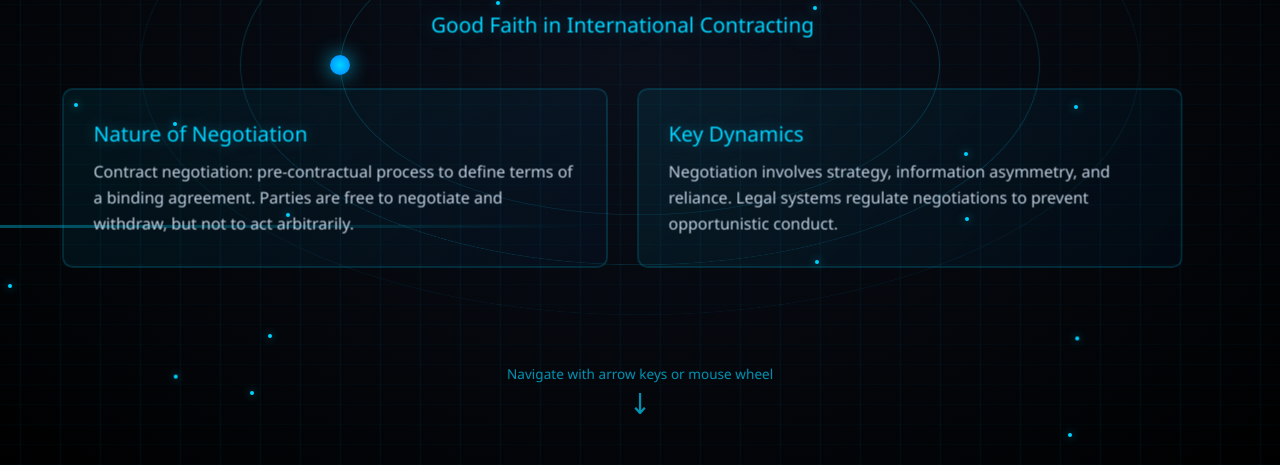
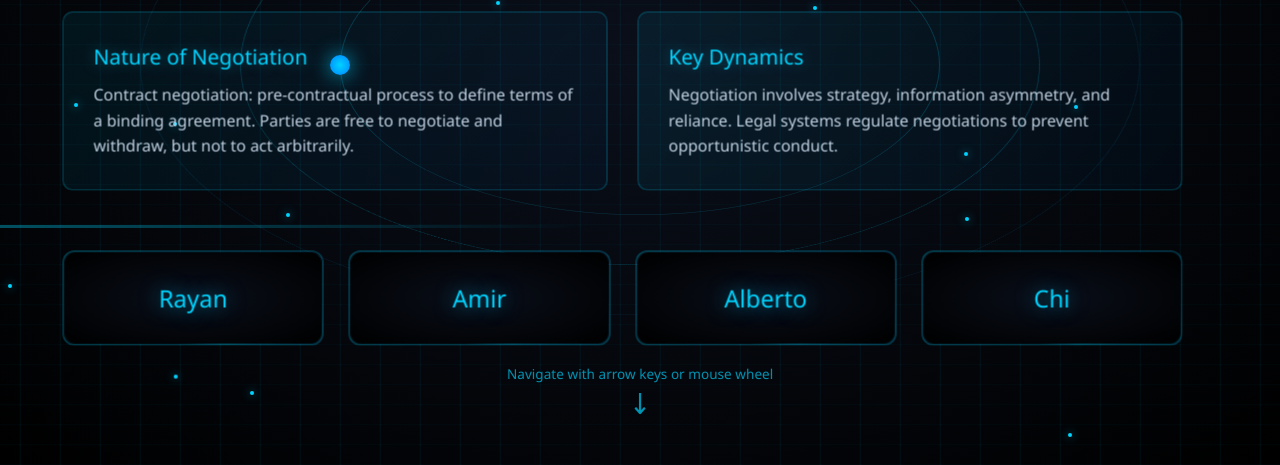
Before and after one commit to Dario-01/class3-contract-negotiation, a plain HTML site: page index.html in a window 1280 px wide. Shown: the part 335-800 px from the top of the page. Drawn offline with Linux system fonts and the light colour scheme; animation ran at ten frames a second.

Commit message:
Update index.html

```diff
--- a/index.html
+++ b/index.html
@@ -609,6 +609,74 @@
             margin-top: 10px;
             text-shadow: 0 0 8px rgba(0, 212, 255, 0.3);
         }
+
+        .team-grid {
+            display: grid;
+            grid-template-columns: repeat(4, 1fr);
+            gap: 25px;
+            margin-top: 30px;
+            perspective: 2000px;
+        }
+
+        .team-card {
+            background: linear-gradient(135deg, rgba(0, 212, 255, 0.12), rgba(0, 128, 255, 0.06));
+            border: 1px solid rgba(0, 212, 255, 0.3);
+            border-radius: 12px;
+            padding: 30px;
+            text-align: center;
+            transition: all 0.6s cubic-bezier(0.4, 0, 0.2, 1);
+            cursor: pointer;
+            position: relative;
+            overflow: hidden;
+            transform-style: preserve-3d;
+        }
+
+        .team-card::before {
+            content: '';
+            position: absolute;
+            top: -100%;
+            left: -100%;
+            width: 300%;
+            height: 300%;
+            background: conic-gradient(from 0deg, transparent, rgba(0, 212, 255, 0.3), transparent 30%);
+            animation: rotateGradient 4s linear infinite;
+        }
+
+        @keyframes rotateGradient {
+            0% { transform: rotate(0deg); }
+            100% { transform: rotate(360deg); }
+        }
+
+        .team-card::after {
+            content: '';
+            position: absolute;
+            inset: 1px;
+            background: radial-gradient(ellipse at center, #0a0f1a 0%, #000000 100%);
+            border-radius: 11px;
+            z-index: 0;
+        }
+
+        .team-card:hover {
+            transform: translateZ(80px) rotateY(8deg) scale(1.1);
+            border-color: #00d4ff;
+            box-shadow: 0 30px 80px rgba(0, 212, 255, 0.5);
+        }
+
+        .team-name {
+            font-size: 1.5rem;
+            font-weight: 300;
+            color: #00d4ff;
+            margin-bottom: 0;
+            text-shadow: 0 0 20px rgba(0, 212, 255, 0.6);
+            position: relative;
+            z-index: 1;
+            transition: all 0.3s ease;
+        }
+
+        .team-card:hover .team-name {
+            transform: translateZ(40px) scale(1.1);
+            text-shadow: 0 0 40px rgba(0, 212, 255, 1);
+        }
     </style>
 </head>
 <body>
@@ -638,6 +706,20 @@
                     <div class="grid-item">
                         <h3>Key Dynamics</h3>
                         <p>Negotiation involves strategy, information asymmetry, and reliance. Legal systems regulate negotiations to prevent opportunistic conduct.</p>
+                    </div>
+                </div>
+                <div class="team-grid" style="margin-top: 60px;">
+                    <div class="team-card">
+                        <div class="team-name">Rayan</div>
+                    </div>
+                    <div class="team-card">
+                        <div class="team-name">Amir</div>
+                    </div>
+                    <div class="team-card">
+                        <div class="team-name">Alberto</div>
+                    </div>
+                    <div class="team-card">
+                        <div class="team-name">Chi</div>
                     </div>
                 </div>
             </div>
@@ -1040,7 +1122,7 @@
                 };
                 animateCursor();
 
-                const interactiveElements = document.querySelectorAll('.grid-item, .column-section, .slide-list li, .slide-title, .accent-text, .nav-hint, .slide-number');
+                const interactiveElements = document.querySelectorAll('.grid-item, .column-section, .slide-list li, .slide-title, .accent-text, .nav-hint, .slide-number, .team-card');
                 interactiveElements.forEach(el => {
                     el.addEventListener('mouseenter', () => cursor.classList.add('hover'));
                     el.addEventListener('mouseleave', () => cursor.classList.remove('hover'));
@@ -1190,6 +1272,23 @@
 
                     item.addEventListener('mouseleave', () => {
                         item.style.transform = '';
+                    });
+                });
+
+                document.querySelectorAll('.team-card').forEach(card => {
+                    card.addEventListener('mousemove', (e) => {
+                        const rect = card.getBoundingClientRect();
+                        const centerX = rect.left + rect.width / 2;
+                        const centerY = rect.top + rect.height / 2;
+
+                        const rotateY = ((e.clientX - centerX) / rect.width) * 30;
+                        const rotateX = -((e.clientY - centerY) / rect.height) * 30;
+
+                        card.style.transform = `translateZ(80px) rotateY(${rotateY}deg) rotateX(${rotateX}deg) scale(1.1)`;
+                    });
+
+                    card.addEventListener('mouseleave', () => {
+                        card.style.transform = '';
                     });
                 });
 
```
